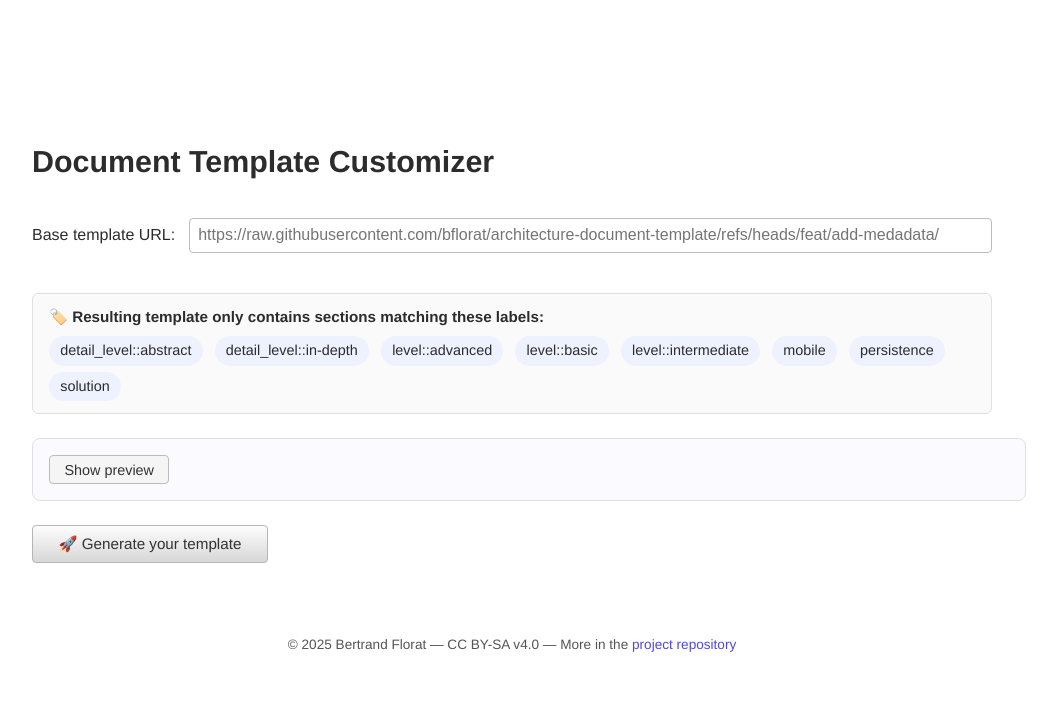
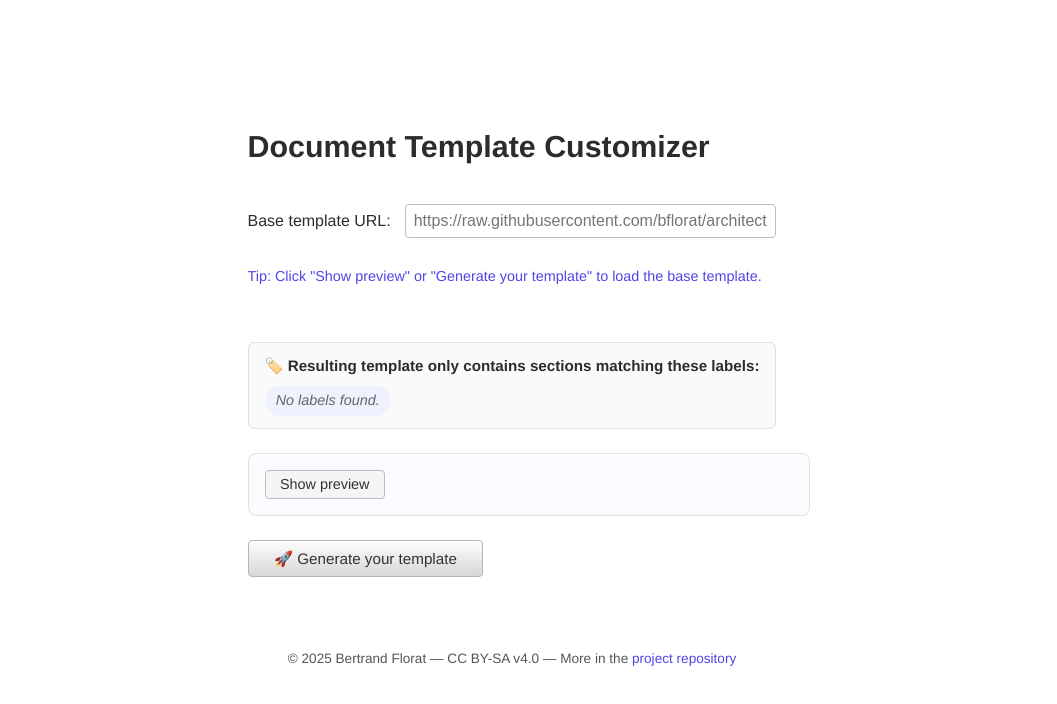
Before and after one commit to bflorat/document-template-customizer, a React (Vite) app: page / in a window 1280 px wide. Shown: the top 704 px of the page, without its empty margins (128-1185 px from the left). Built offline with nearby package versions, Linux system fonts and the light colour scheme.

Commit message:
feat: surface template load hints and label states

```diff
--- a/src/App.css
+++ b/src/App.css
@@ -192,6 +192,22 @@ header h1 {
   background: #dbe4ff;
 }
 
+.available-labels .empty-label {
+  color: #666;
+  font-style: italic;
+  list-style: none;
+}
+
+.template-load-status {
+  margin-top: 0.25rem;
+  font-size: 0.9rem;
+  color: #4f46e5;
+}
+
+.template-load-status.loaded {
+  color: #166534;
+}
+
 .preview-panel {
   width: 100%;
   border: 1px solid #e0e0e0;
--- a/src/App.tsx
+++ b/src/App.tsx
@@ -7,16 +7,6 @@ import type { TemplateLabelDefinition, TemplateWithParts, PartSection } from './
 
 const DEFAULT_TEMPLATE_URL = 'https://raw.githubusercontent.com/bflorat/architecture-document-template/refs/heads/feat/add-medadata/'
 const defaultIncludingLabels: string[] = []
-const availableLabels: string[] = [
-  'detail_level::abstract',
-  'detail_level::in-depth',
-  'level::advanced',
-  'level::basic',
-  'level::intermediate',
-  'mobile',
-  'persistence',
-  'solution',
-]
 
 type FilteredPart = {
   name: string
@@ -25,9 +15,16 @@ type FilteredPart = {
   blankContent: string
 }
 
+type TemplateLoadInfo =
+  | { state: 'idle' }
+  | { state: 'loading' }
+  | { state: 'loaded'; durationMs: number }
+  | { state: 'error'; message: string };
+
 const App = () => {
   const [templateUrl, setTemplateUrl] = useState('')
   const [includingLabels, setIncludingLabels] = useState(defaultIncludingLabels)
+  const [availableLabels, setAvailableLabels] = useState<string[]>([])
   const [isGenerating, setIsGenerating] = useState(false)
   const [errorMessage, setErrorMessage] = useState<string | null>(null)
   const [successMessage, setSuccessMessage] = useState<string | null>(null)
@@ -35,6 +32,7 @@ const App = () => {
   const [previewLoading, setPreviewLoading] = useState(false)
   const [previewError, setPreviewError] = useState<string | null>(null)
   const [previewParts, setPreviewParts] = useState<FilteredPart[]>([])
+  const [templateLoadInfo, setTemplateLoadInfo] = useState<TemplateLoadInfo>({ state: 'idle' })
 
   const handleTemplateUrlChange = (event: ChangeEvent<HTMLInputElement>) => {
     setTemplateUrl(event.target.value)
@@ -58,6 +56,24 @@ const App = () => {
   const computeLabelsToInclude = () =>
     includingLabels.map(label => label.trim()).filter(Boolean)
 
+  const loadFilteredParts = async (baseUrl: string, labelsToInclude: string[]) => {
+    setTemplateLoadInfo({ state: 'loading' })
+    const start = performance.now()
+    try {
+      const result = await fetchTemplateAndParts(baseUrl, { strict: false })
+      const knownSet = buildKnownLabelSet(result)
+      setAvailableLabels(Array.from(knownSet).sort((a, b) => a.localeCompare(b)))
+      const filteredParts = buildFilteredPartsFromResult(result, labelsToInclude, knownSet)
+      const durationMs = performance.now() - start
+      setTemplateLoadInfo({ state: 'loaded', durationMs })
+      return filteredParts
+    } catch (error) {
+      const message = error instanceof Error ? error.message : String(error)
+      setTemplateLoadInfo({ state: 'error', message })
+      throw error
+    }
+  }
+
   const handleGenerate = async () => {
     if (isGenerating) return
 
@@ -69,7 +85,7 @@ const App = () => {
     setSuccessMessage(null)
 
     try {
-    const filteredParts = await buildFilteredParts(baseUrl, labelsToInclude)
+      const filteredParts = await loadFilteredParts(baseUrl, labelsToInclude)
       const includedParts = filteredParts.length
       if (!includedParts) {
         throw new Error('No parts left after applying label filters.')
@@ -112,7 +128,7 @@ const App = () => {
     setPreviewLoading(true)
     setPreviewError(null)
     try {
-      const filteredParts = await buildFilteredParts(baseUrl, labelsToInclude)
+      const filteredParts = await loadFilteredParts(baseUrl, labelsToInclude)
       setPreviewParts(filteredParts)
       if (!filteredParts.length) {
         setPreviewError('No parts left after applying label filters.')
@@ -154,12 +170,18 @@ const App = () => {
             onChange={handleTemplateUrlChange}
           />
         </label>
+        <TemplateLoadIndicator info={templateLoadInfo} />
 
         <section className="labels-panel">
           <div className="available-labels">
             <h3>🏷️ Resulting template only contains sections matching these labels:</h3>
             <ul>
-              {availableLabels.map(label => {
+              {templateLoadInfo.state === 'loading' ? (
+                <li className="empty-label">Loading labels…</li>
+              ) : availableLabels.length === 0 ? (
+                <li className="empty-label">No labels found.</li>
+              ) : (
+                availableLabels.map(label => {
                   const isSelected = includingLabels.includes(label)
                   return (
                     <li
@@ -170,7 +192,8 @@ const App = () => {
                       {label}
                     </li>
                   )
-              })}
+                })
+              )}
             </ul>
           </div>
         </section>
@@ -243,13 +266,47 @@ const App = () => {
   )
 }
 
+function TemplateLoadIndicator({ info }: { info: TemplateLoadInfo }) {
+  if (info.state === 'idle') {
+    return (
+      <p className="template-load-status">
+        Tip: Click "Show preview" or "Generate your template" to load the base template.
+      </p>
+    )
+  }
+  if (info.state === 'loading') {
+    return <p className="template-load-status">Loading base template…</p>
+  }
+  if (info.state === 'loaded') {
+    return (
+      <p className="template-load-status loaded">
+        <strong>Tip:</strong> Base template loaded successfully in {formatDuration(info.durationMs)}
+      </p>
+    )
+  }
+  return (
+    <p className="template-load-status status-error">
+      Failed to load base template: {info.message}
+    </p>
+  )
+}
+
 export default App
 
-async function buildFilteredParts(baseUrl: string, labelsToInclude: string[]): Promise<FilteredPart[]> {
-  const result = await fetchTemplateAndParts(baseUrl, { strict: false })
+function formatDuration(ms: number): string {
+  if (!Number.isFinite(ms)) return '0 ms'
+  if (ms >= 1000) return `${(ms / 1000).toFixed(2)} s`
+  return `${Math.round(ms)} ms`
+}
+
+function buildFilteredPartsFromResult(
+  result: TemplateWithParts,
+  labelsToInclude: string[],
+  knownSet?: Set<string>
+): FilteredPart[] {
+  const knownLabels = knownSet ?? buildKnownLabelSet(result)
 
   if (labelsToInclude.length) {
-    const knownLabels = buildKnownLabelSet(result)
     const unknown = labelsToInclude.filter(label => !knownLabels.has(label))
     if (unknown.length) {
       throw new Error(`Unknown label(s): ${unknown.join(', ')}`)
```
Lines whose indentation alone changed are shown as unchanged.
